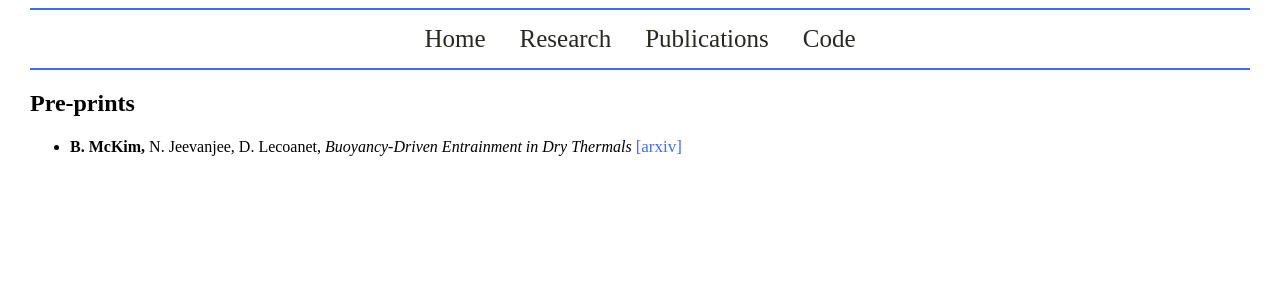
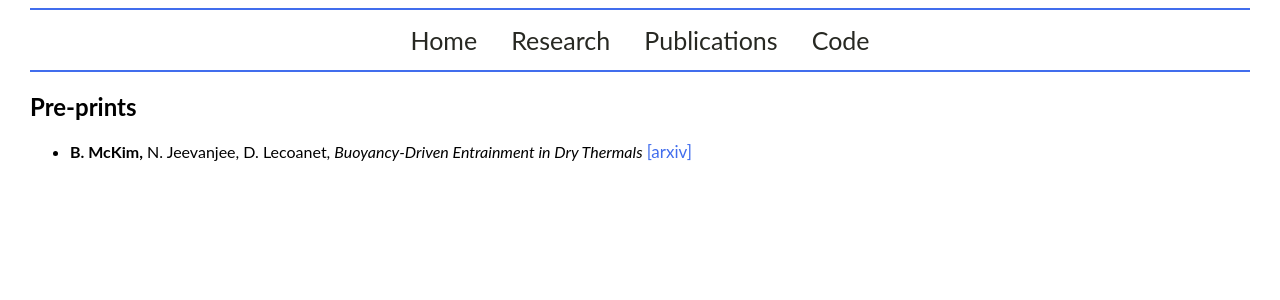
Before and after one commit to mckimb/mckimb.github.io, a Jekyll site: the page built from papers/index.html, in a window 1280 px wide. Shown: the top 300 px of the page. Built offline with Jekyll 4.4.1, drawn with Linux system fonts in a browser that asks for light colours.

Commit message:
Update main.css

```diff
--- a/css/main.css
+++ b/css/main.css
@@ -1,9 +1,9 @@
 body {
     margin-left: 30px;
     margin-right: 30px;
-    \\ font-family: "Lato", sans-serif;
-    font-family: "Bitstream Charter";
-    background-image: "exoplanet.jpg";
+    font-family: "Lato", sans-serif;
+    \\ font-family: "Bitstream Charter";
+    \\ background-image: "exoplanet.jpg";
 }
 /*
 body h2 {
```
